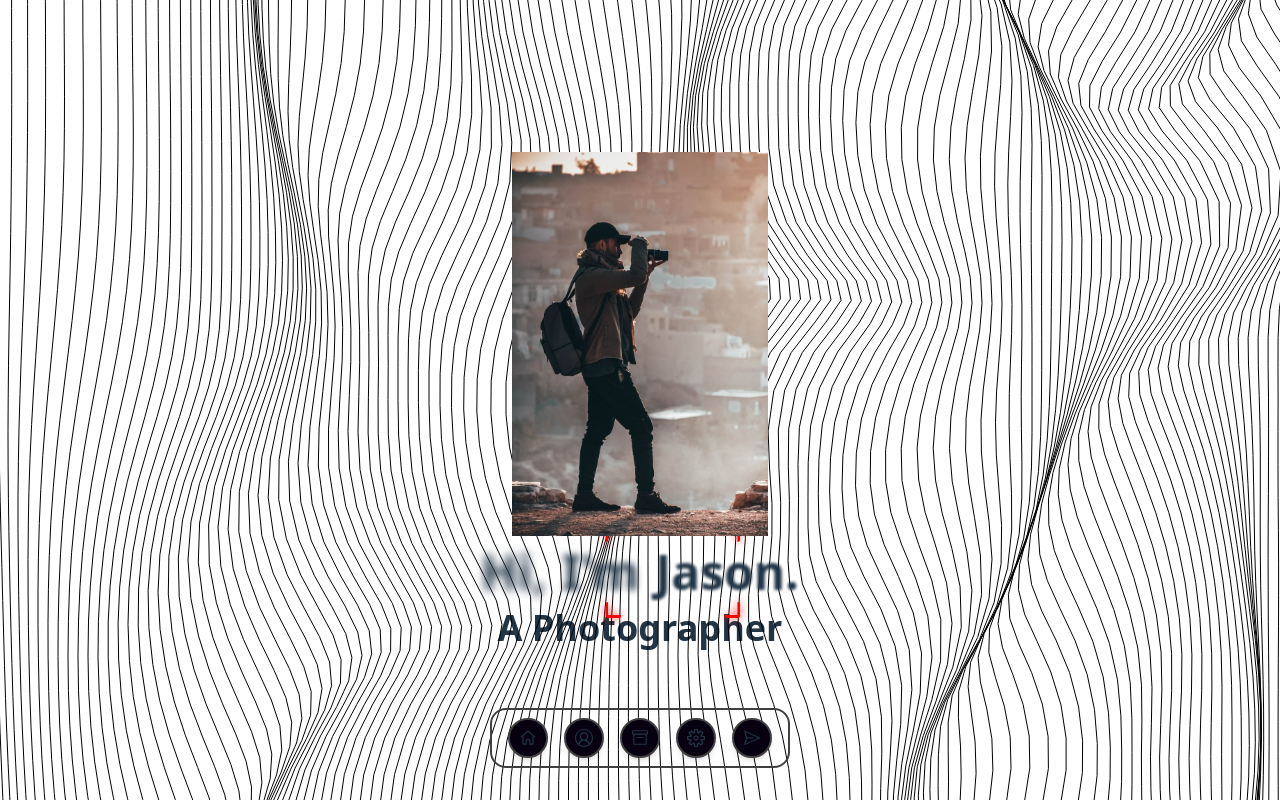
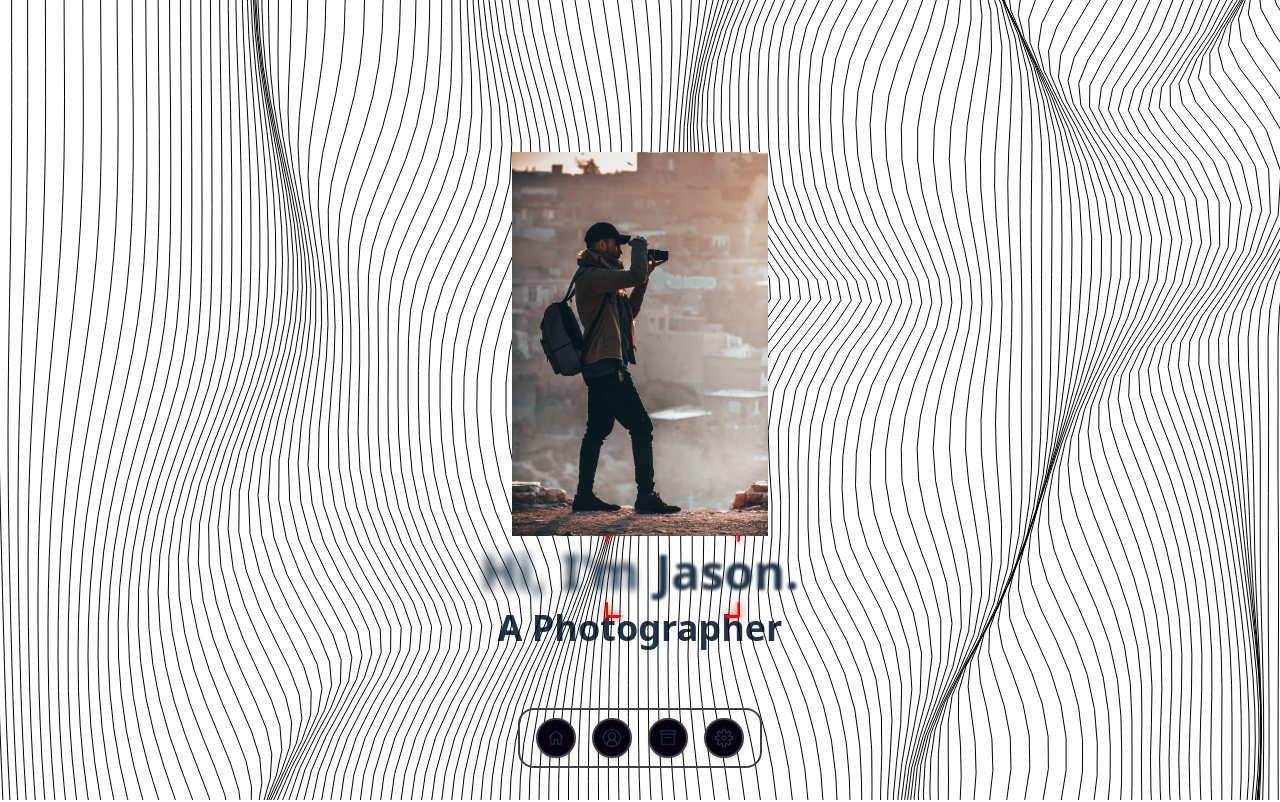
Before and after one commit to KingHarry001/jason_photography_portfolio, a React (Vite) app: page / in a window 1280 px wide. Shown: the top 802 px of the page. Built offline with nearby package versions, Linux system fonts and the light colour scheme.

Commit message:
Fix dock fallback v2

```diff
--- a/src/App.jsx
+++ b/src/App.jsx
@@ -44,11 +44,6 @@ function App() {
       icon: <VscSettingsGear size={18} />,
       label: "Services",
       onClick: () => scrollToSection("services"),
-    },
-    {
-      icon: <VscSend size={18} />,
-      label: "Contact",
-      onClick: () => scrollToSection("contact"),
     },
   ];
 
```
